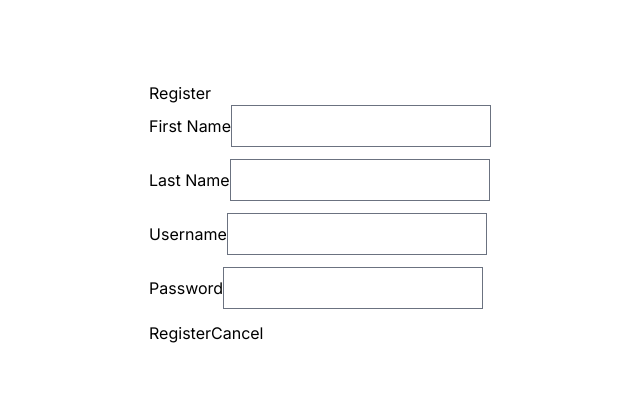
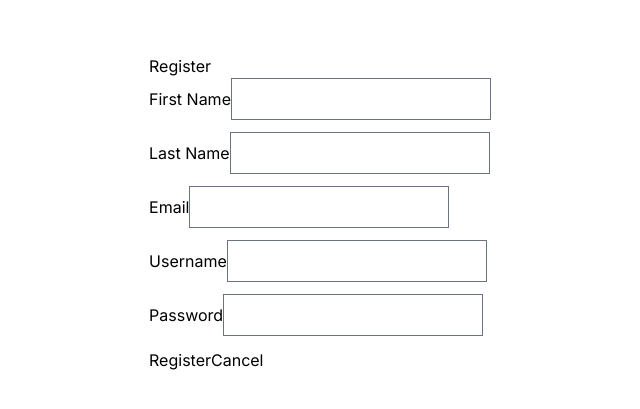
Before and after one commit to manq2010/dashboard-inventory, a Next.js app: page /auth/signup in a window 1280 px wide. Shown: the part 127-536 px from the top of the page, without its empty margins (320-960 px from the left). Built offline with nearby package versions, Linux system fonts and the light colour scheme.

Commit message:
Update form validations

```diff
--- a/src/app/components/forms/Login.jsx
+++ b/src/app/components/forms/Login.jsx
@@ -52,7 +52,7 @@ export default function Login() {
       </div>
       <button
         disabled={formState.isSubmitting}
-        className="btn btn-primary"
+        className="btn btn-primary "
       >
         {formState.isSubmitting && (
           <span className="spinner-border spinner-border-sm me-1"></span>
@@ -60,8 +60,8 @@ export default function Login() {
         Login
       </button >
       <button
-      onClick={() => router.push('/auth/signup')}
-      className="btn btn-link">
+        onClick={() => router.push('/auth/signup')}
+        className="btn btn-link">
         Register
       </button>
     </form>
--- a/src/app/components/forms/Signup.jsx
+++ b/src/app/components/forms/Signup.jsx
@@ -5,17 +5,35 @@ import { useForm } from 'react-hook-form';
 import { yupResolver } from '@hookform/resolvers/yup';
 import * as Yup from 'yup';
 
-export default function Signup() {
+export default function SignUp() {
     const router = useRouter();
+
+    // define custom dictionary
+    Yup.setLocale({
+        mixed: {
+          default: 'field_invalid',
+        },
+        number: {
+          min: 'must be at least ${min} characters long ',
+        },
+      });
 
     // form validation rules
     const validationSchema = Yup.object().shape({
         firstName: Yup.string()
-            .required('First Name is required'),
+            .required('First Name is required')
+            .min(3, 'must be at least 3 characters long'),
         lastName: Yup.string()
-            .required('Last Name is required'),
+            .required('Last Name is required')
+            .min(3),
         username: Yup.string()
-            .required('Username is required'),
+            .required('Username is required')
+            .min(3, 'must be at least 3 characters long')
+            .max(50, 'must be not more than 50 characters long'),
+        email: Yup.string()
+            .required('email is required')
+            .email('must be a valid email')
+            .lowercase(),
         password: Yup.string()
             .required('Password is required')
             .min(6, 'Password must be at least 6 characters')
@@ -49,6 +67,11 @@ export default function Signup() {
                 <div className="invalid-feedback">{errors.lastName?.message}</div>
             </div>
             <div className="mb-3">
+                <label className="form-label">Email</label>
+                <input name="email" type="email" {...register('email')} className={`form-control ${errors.username ? 'is-invalid' : ''}`} />
+                <div className="invalid-feedback">{errors.email?.message}</div>
+            </div>
+            <div className="mb-3">
                 <label className="form-label">Username</label>
                 <input name="username" type="text" {...register('username')} className={`form-control ${errors.username ? 'is-invalid' : ''}`} />
                 <div className="invalid-feedback">{errors.username?.message}</div>
```
